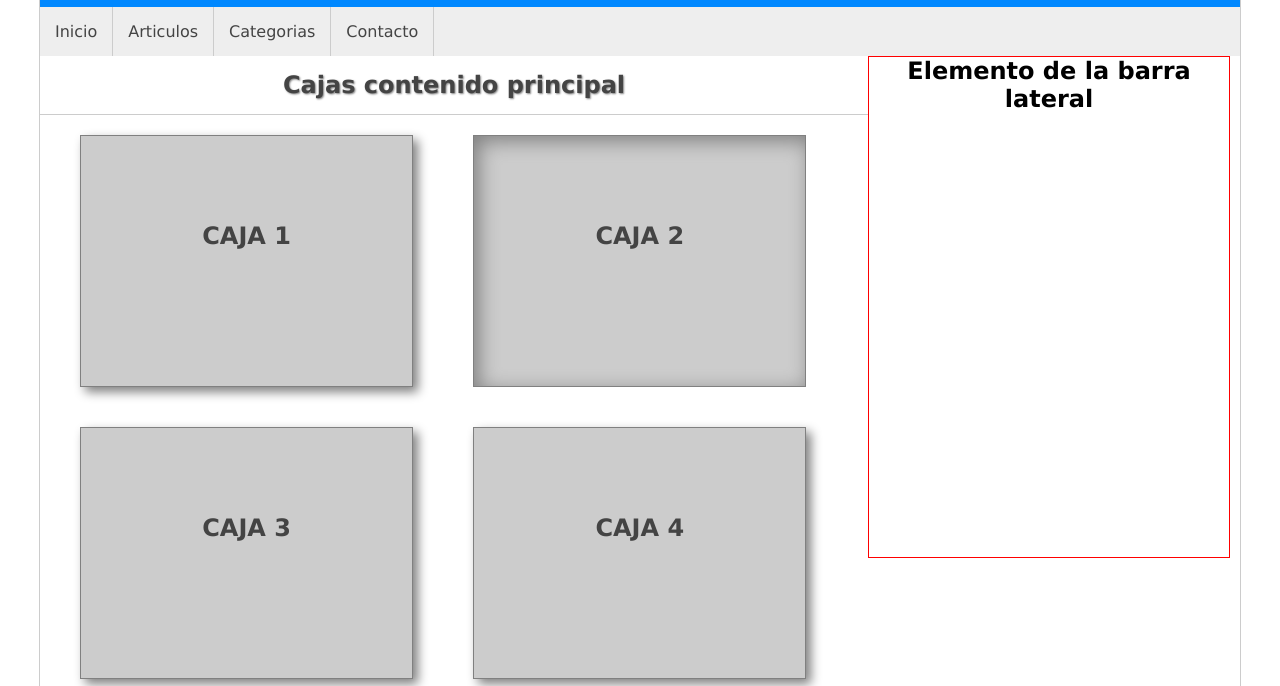
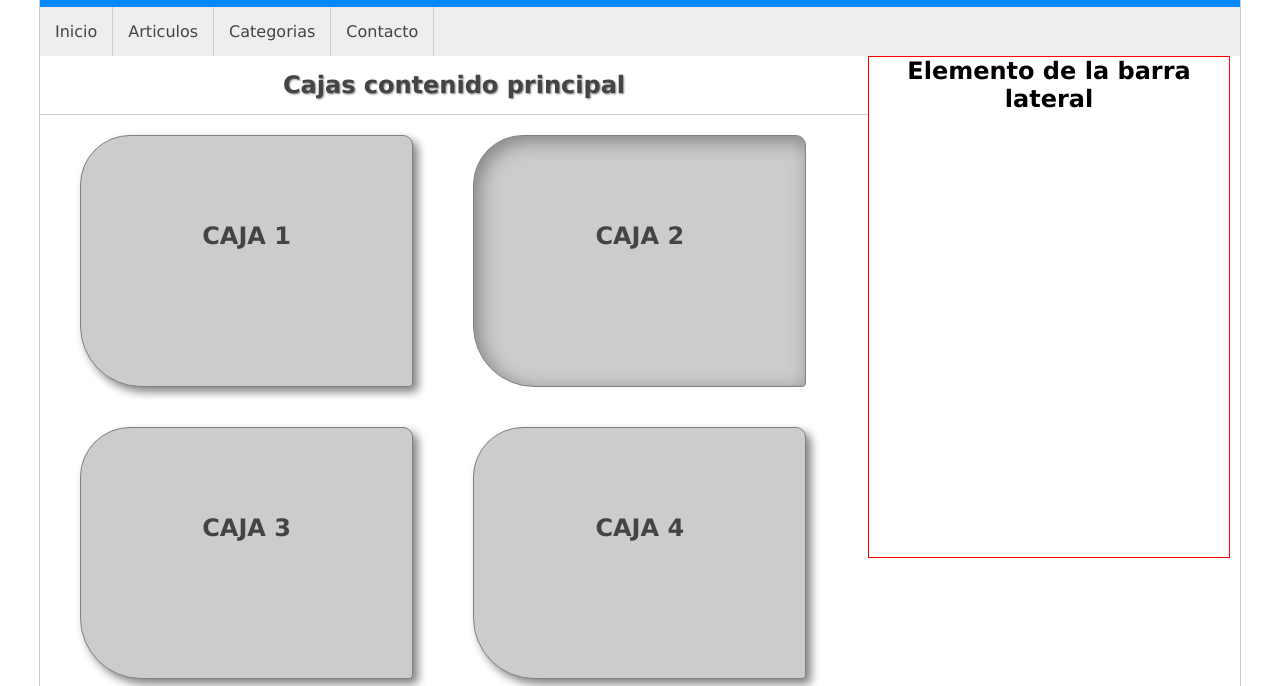
Before and after one commit to EdwinHrndz/curso-html-css-master, a plain HTML site: page clase-18/master-css/aprendiendo-css/05-ejercicio/index.html in a window 1280 px wide. Shown: the part 114-800 px from the top of the page. Drawn offline with Linux system fonts and the light colour scheme.

Commit message:
clase 45

```diff
--- a/clase-18/master-css/aprendiendo-css/05-ejercicio/style.css
+++ b/clase-18/master-css/aprendiendo-css/05-ejercicio/style.css
@@ -103,6 +103,8 @@ Ejercicio completo con html y css
   color: #444;
   text-transform: uppercase;
   box-shadow: 5px 5px 10px gray;
+  border-radius: 50px 10px 4px 61px;
+  /* border-radius: 999px; */
 }
 
 .sombra-interior {
```
